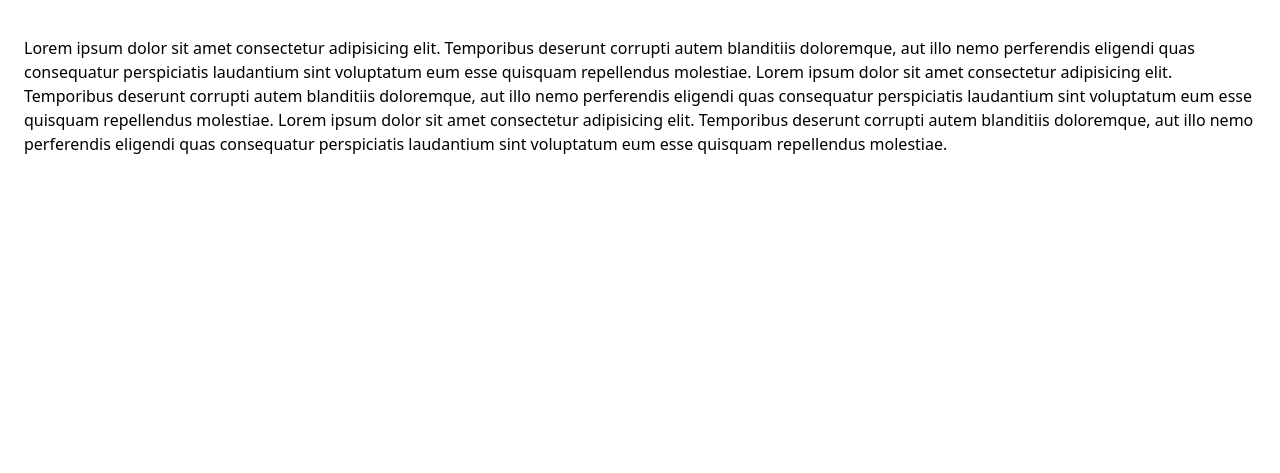
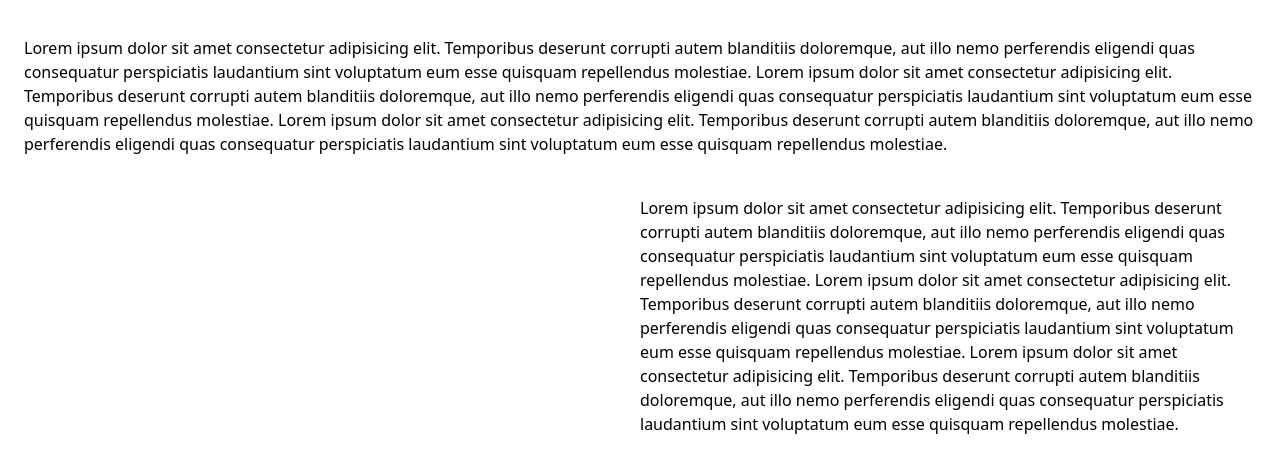
Before and after one commit to mondaymood/elsewhere_blog_template, a Jekyll site: the page built from _posts/2022-11-21-second-post.html, in a window 1280 px wide and 900 px high, scrolled down 3001 px, cut to the strip 424-897 px from the top of the window. Built offline with Jekyll 4.4.1, drawn with Linux system fonts in a browser that asks for light colours; nearby versions of some CDN libraries; before the commit the page ends 3621 px from its top, so only the background shows below that.

Commit message:
Updated '_posts/2022-11-21-second-post.html' via CloudCannon

```diff
--- a/_posts/2022-11-21-second-post.html
+++ b/_posts/2022-11-21-second-post.html
@@ -91,4 +91,20 @@
       Temporibus deserunt corrupti autem blanditiis doloremque, aut illo nemo
       perferendis eligendi quas consequatur perspiciatis laudantium sint
       voluptatum eum esse quisquam repellendus molestiae.</p>
+  - _id: text
+    title: Text
+    col-size: md:grid-cols-2
+    heading: What a great text
+    copy_html: >-
+      <p>Lorem ipsum dolor sit amet consectetur adipisicing elit. Temporibus
+      deserunt corrupti autem blanditiis doloremque, aut illo nemo perferendis
+      eligendi quas consequatur perspiciatis laudantium sint voluptatum eum esse
+      quisquam repellendus molestiae. Lorem ipsum dolor sit amet consectetur
+      adipisicing elit. Temporibus deserunt corrupti autem blanditiis
+      doloremque, aut illo nemo perferendis eligendi quas consequatur
+      perspiciatis laudantium sint voluptatum eum esse quisquam repellendus
+      molestiae. Lorem ipsum dolor sit amet consectetur adipisicing elit.
+      Temporibus deserunt corrupti autem blanditiis doloremque, aut illo nemo
+      perferendis eligendi quas consequatur perspiciatis laudantium sint
+      voluptatum eum esse quisquam repellendus molestiae.</p>
 ---
```
